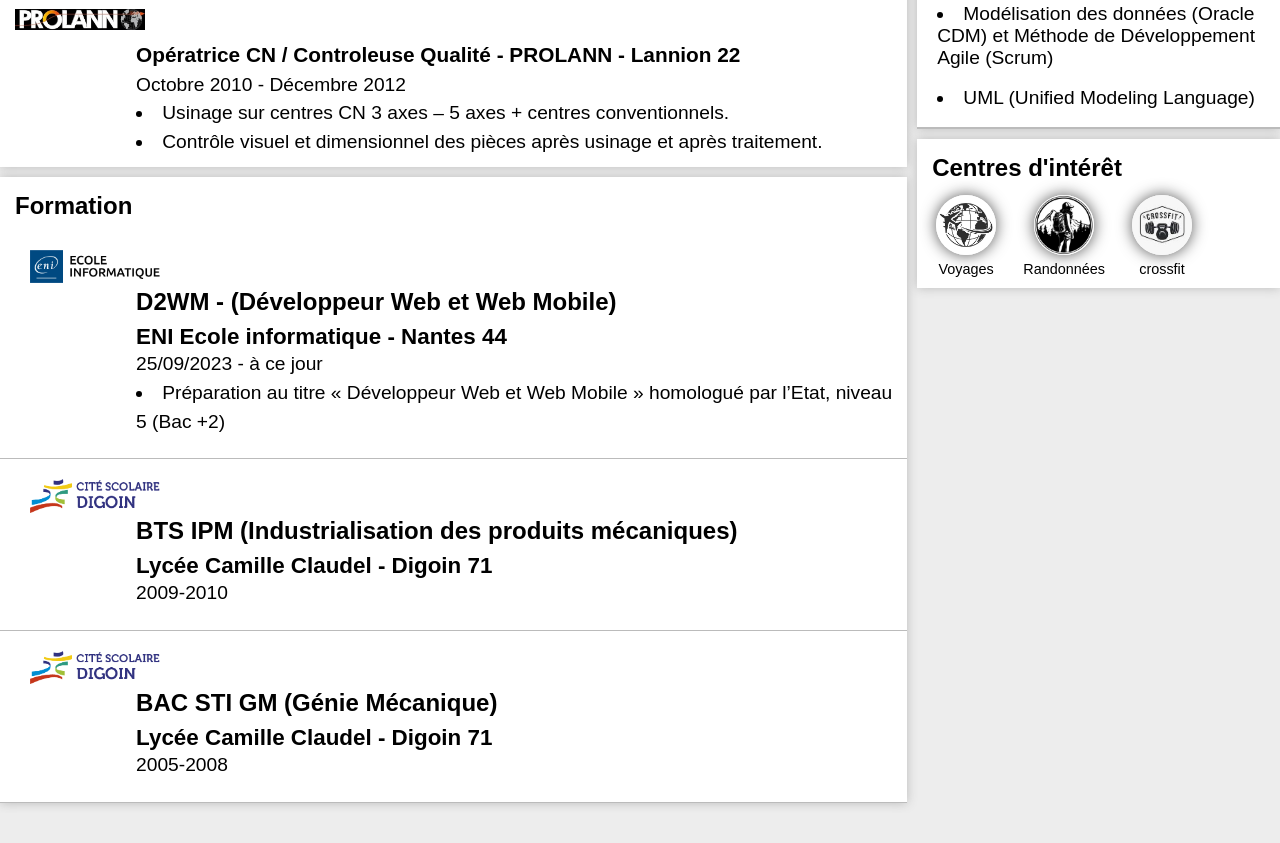
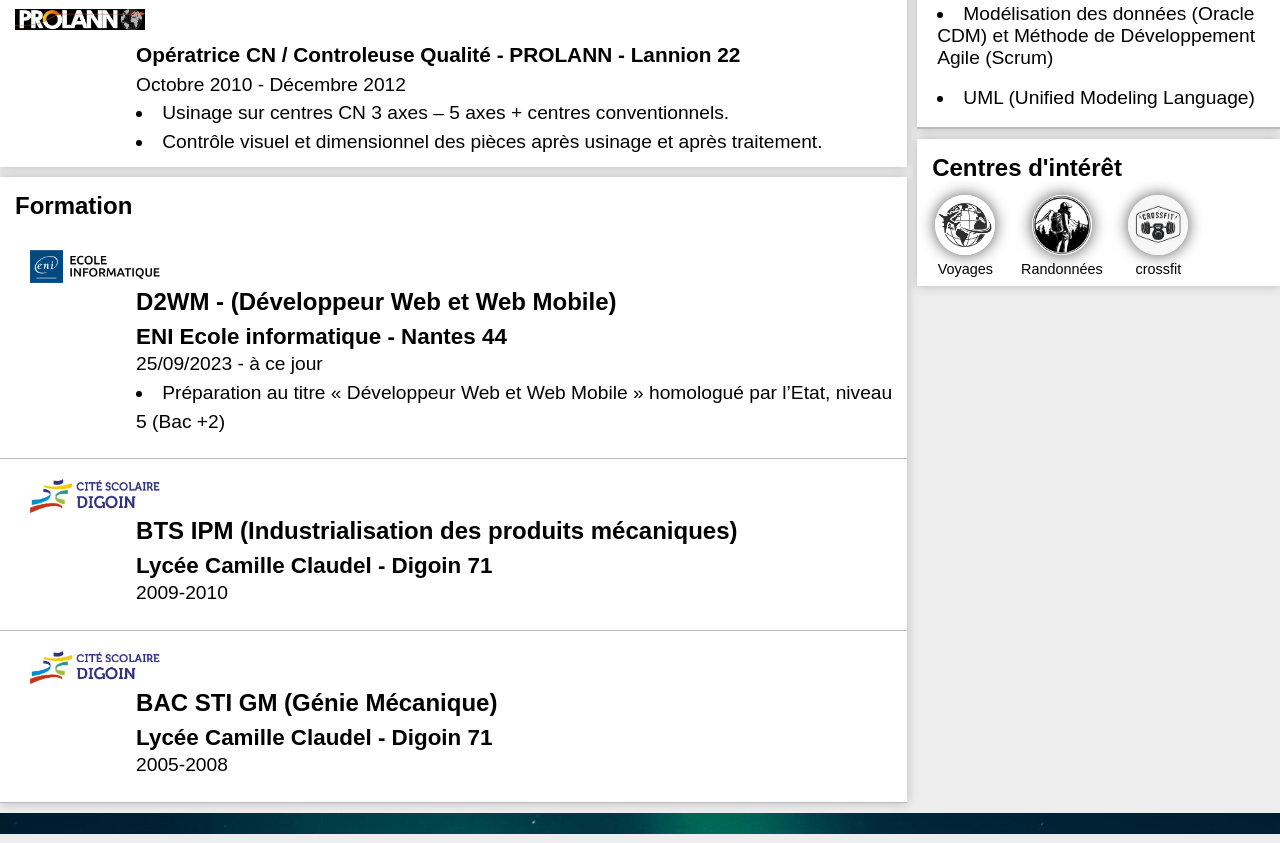
Before and after one commit to MarineGiroux/mon-CV, a website built with Parcel: page index.html in a window 1280 px wide. Shown: the part 1686-2529 px from the top of the page. Before the commit the page ends 2499 px from the top, so only its background shows below. Built offline with nearby package versions, Linux system fonts and the light colour scheme.

Commit message:
ajout footer

```diff
--- a/index.html
+++ b/index.html
@@ -305,4 +305,8 @@
 
 </body>
 
+<footer>
+    <img class = "footer" src="assets/apercu/footer.jpg" alt="footer">
+</footer>
+
 </html>
--- a/main.css
+++ b/main.css
@@ -16,6 +16,18 @@ a{
   text-decoration: none;
   color: rgb(33, 63, 163);
 }
+
+/*FOOTER*/
+.footer {
+  width: 100%;
+
+}
+
+footer {
+  height: 30px;
+}
+
+
 
 /*HEADER */
 header{
@@ -240,7 +252,7 @@ section > div{
   flex-flow:  column wrap;
   align-items: center;
   margin-bottom: 0px;
-  padding: 1%;
+  padding: 0.8%;
 }
 
 .interet img{
```
Also changed, not shown: assets/apercu/footer.jpg (added), assets/experiences/aquillApp.png.
